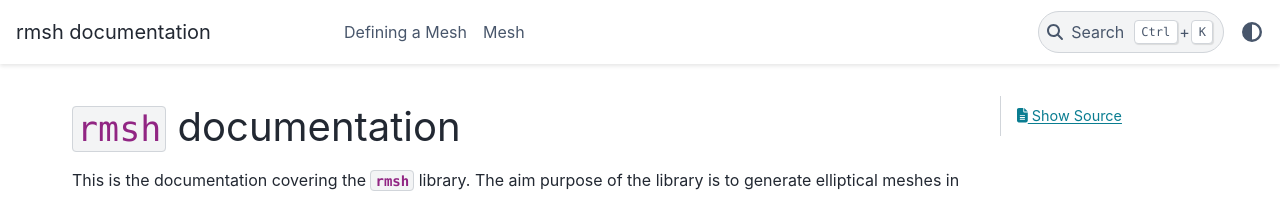
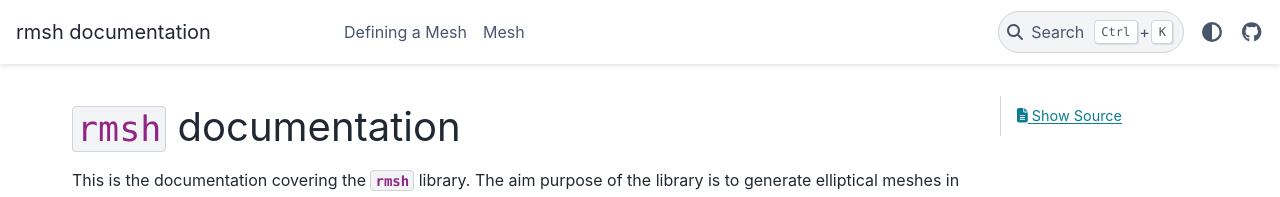
Before and after one commit to j4nr0th/rmesh, a Sphinx documentation site: the page built from doc/index.rst, in a window 1280 px wide. Shown: the top 197 px of the page. Built offline with Sphinx 7.4.7 and the PyData theme 0.15.4, drawn with Linux system fonts in a browser that asks for light colours; pages that are not in the unit, such as notebooks, are missing from menus.

Commit message:
docs(doc): add GH link
Added the icon which links to Github.

```diff
--- a/doc/conf.py
+++ b/doc/conf.py
@@ -26,7 +26,15 @@ extensions: list[str] = [
 templates_path = ['_templates']
 exclude_patterns = ['_build', 'Thumbs.db', '.DS_Store']
 
-
+html_theme_options = {
+    "icon_links": [
+        {
+            "name": "GitHub",
+            "url": "https://github.com/j4nr0th/rmesh",
+            "icon": "fa-brands fa-github",
+        },
+    ],
+}
 
 # -- Options for HTML output -------------------------------------------------
 # https://www.sphinx-doc.org/en/master/usage/configuration.html#options-for-html-output
```
